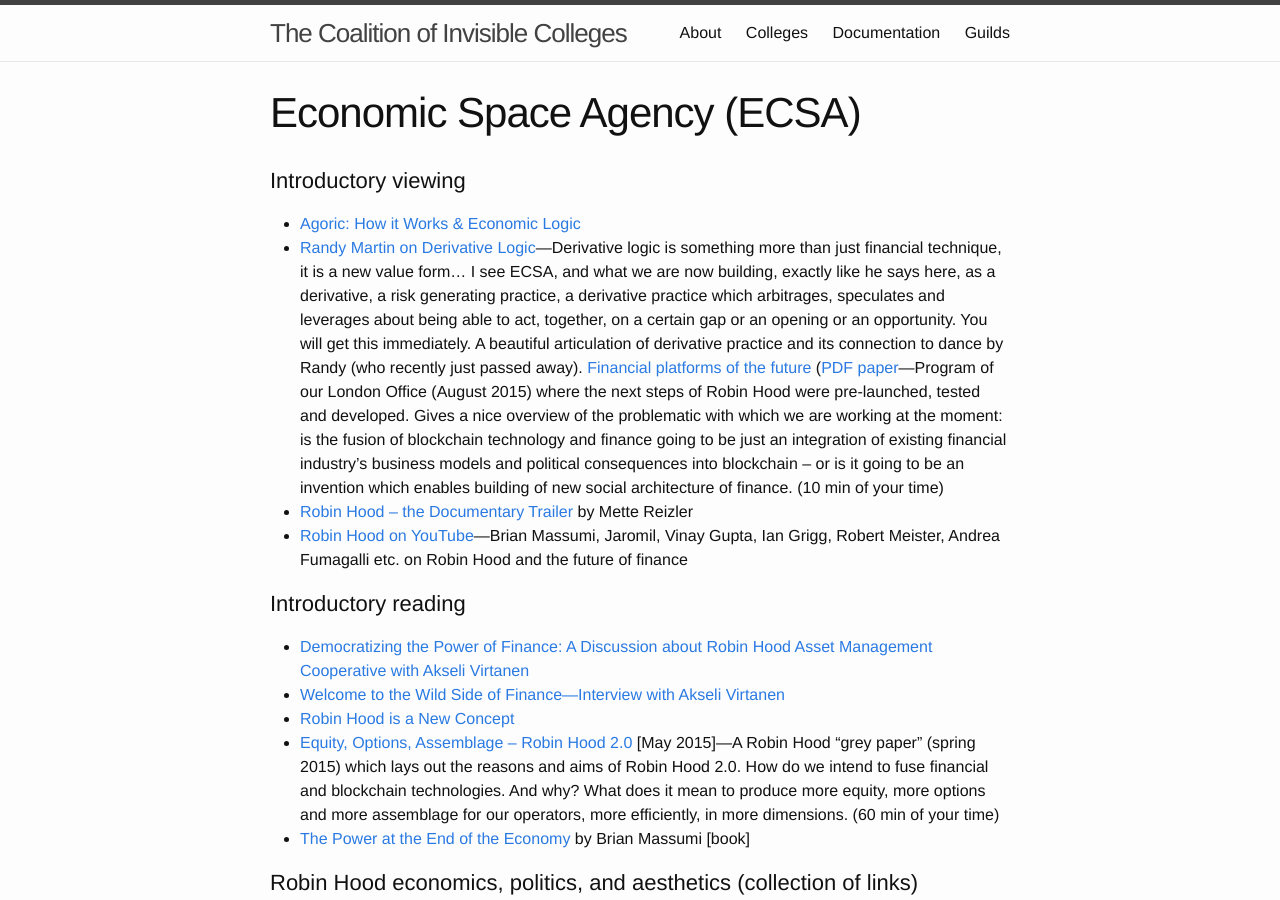
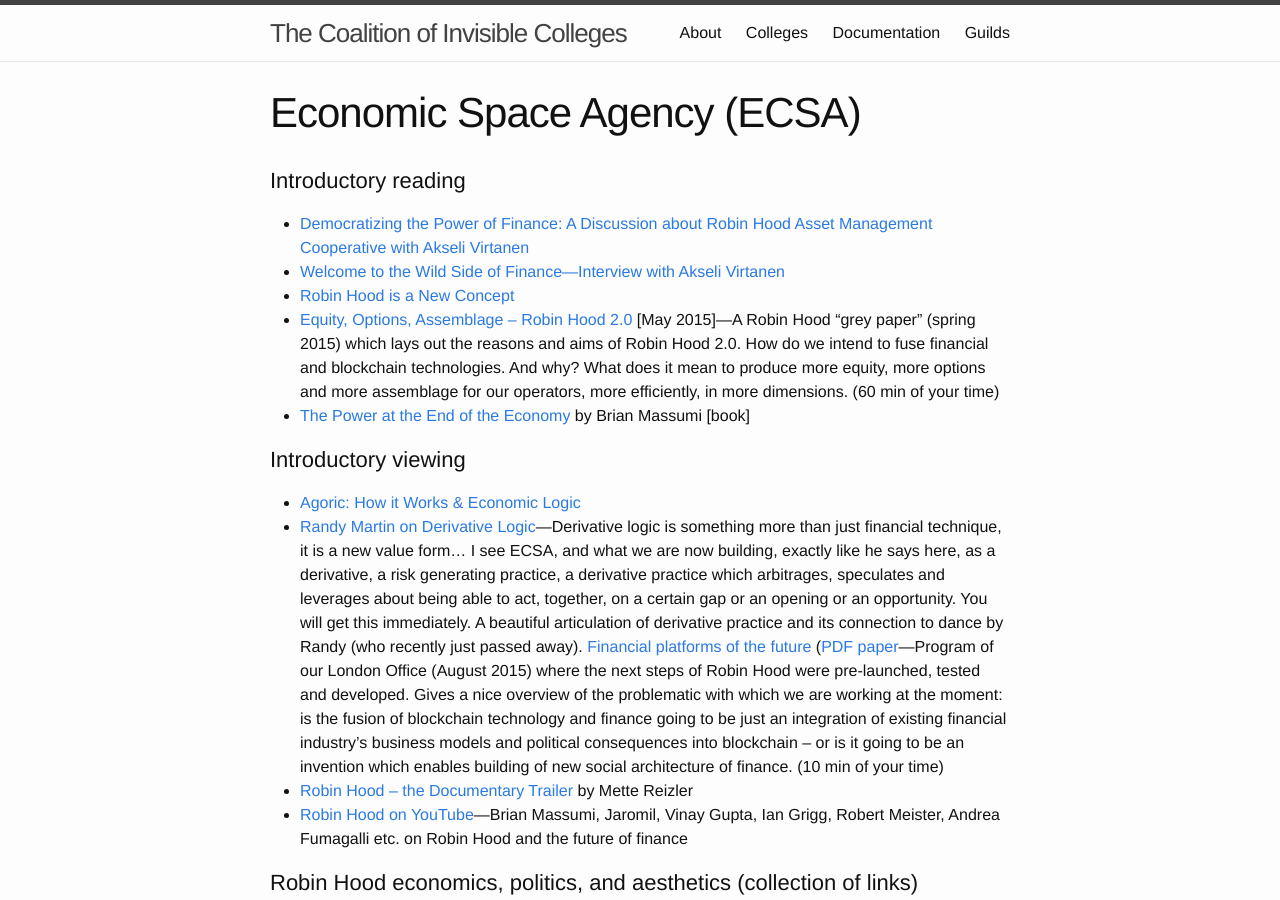
Before and after one commit to coalition-of-invisible-colleges/cic.github.io, a Jekyll site: the page built from _colleges/ECSA.md, in a window 1280 px wide and 900 px high. Built offline with Jekyll 4.4.1, drawn with Linux system fonts in a browser that asks for light colours.

```diff
--- a/_colleges/ECSA.md
+++ b/_colleges/ECSA.md
@@ -4,19 +4,19 @@ permalink: /colleges/ECSA/
 college: ECSA
 groupword: " team"
 ---
+### Introductory reading
+* [Democratizing the Power of Finance: A Discussion about Robin Hood Asset Management Cooperative with Akseli Virtanen](http://www.futureartbase.org/2013/10/08/democratization-of-finance-a-discussion-about-robin-hood-with-akseli-virtanen/)
+* [Welcome to the Wild Side of Finance—Interview with Akseli Virtanen](http://www.futureartbase.org/2015/10/19/welcome-to-the-wild-side-of-finance-interview-with-akseli-virtanen/)
+* [Robin Hood is a New Concept](http://www.futureartbase.org/2015/05/14/robin-hood-is-a-new-concept/)
+* [Equity, Options, Assemblage – Robin Hood 2.0](http://www.futureartbase.org/wp-content/uploads/2015/04/Robin-Hood.Grey-Paper-April-2015.pdf) [May 2015]—A Robin Hood “grey paper” (spring 2015) which lays out the reasons and aims of Robin Hood 2.0. How do we intend to fuse financial and blockchain technologies. And why? What does it mean to produce more equity, more options and more assemblage for our operators, more efficiently, in more dimensions. (60 min of your time)
+* [The Power at the End of the Economy](https://www.google.com/search?q=power+at+the+end+of+economy brian massumi) by Brian Massumi [book]
+
 ### Introductory viewing
 * [Agoric: How it Works & Economic Logic](https://www.youtube.com/watch?v=G1YOlmXVNZA)
 * [Randy Martin on Derivative Logic](https://vimeo.com/95306125)—Derivative logic is something more than just financial technique, it is a new value form… I see ECSA, and what we are now building, exactly like he says here, as a derivative, a risk generating practice, a derivative practice which arbitrages, speculates and leverages about being able to act, together, on a certain gap or an opening or an opportunity. You will get this immediately. A beautiful articulation of derivative practice and its connection to dance by Randy (who recently just passed away).
 [Financial platforms of the future](https://www.youtube.com/watch?v=BoogfEdALes&list=PLU3jVjtfSF2I75ijoUWq8VRPDf2beoV4N) ([PDF paper]((http://events.robinhoodcoop.org/wp-content/uploads/london_office_itinerary.pdf))—Program of our London Office (August 2015) where the next steps of Robin Hood were pre-launched, tested and developed. Gives a nice overview of the problematic with which we are working at the moment: is the fusion of blockchain technology and finance going to be just an integration of existing financial industry’s business models and political consequences into blockchain – or is it going to be an invention which enables building of new social architecture of finance. (10 min of your time)
 * [Robin Hood – the Documentary Trailer](http://www.robinthemovie.com) by Mette Reizler
 * [Robin Hood on YouTube](https://www.youtube.com/channel/UCmxRW1qsCf8RZaPQ8NDw0Iw)—Brian Massumi, Jaromil, Vinay Gupta, Ian Grigg, Robert Meister, Andrea Fumagalli etc. on Robin Hood and the future of finance
-
-### Introductory reading
-* [Democratizing the Power of Finance: A Discussion about Robin Hood Asset Management Cooperative with Akseli Virtanen](http://www.futureartbase.org/2013/10/08/democratization-of-finance-a-discussion-about-robin-hood-with-akseli-virtanen/)
-* [Welcome to the Wild Side of Finance—Interview with Akseli Virtanen](http://www.futureartbase.org/2015/10/19/welcome-to-the-wild-side-of-finance-interview-with-akseli-virtanen/)
-* [Robin Hood is a New Concept](http://www.futureartbase.org/2015/05/14/robin-hood-is-a-new-concept/)
-* [Equity, Options, Assemblage – Robin Hood 2.0](http://www.futureartbase.org/wp-content/uploads/2015/04/Robin-Hood.Grey-Paper-April-2015.pdf) [May 2015]—A Robin Hood “grey paper” (spring 2015) which lays out the reasons and aims of Robin Hood 2.0. How do we intend to fuse financial and blockchain technologies. And why? What does it mean to produce more equity, more options and more assemblage for our operators, more efficiently, in more dimensions. (60 min of your time)
-* [The Power at the End of the Economy](https://www.google.com/search?q=power+at+the+end+of+economy brian massumi) by Brian Massumi [book]
 
 ### Robin Hood economics, politics, and aesthetics (collection of links)
 The Activist Hedge Fund by Brett Scott
```
